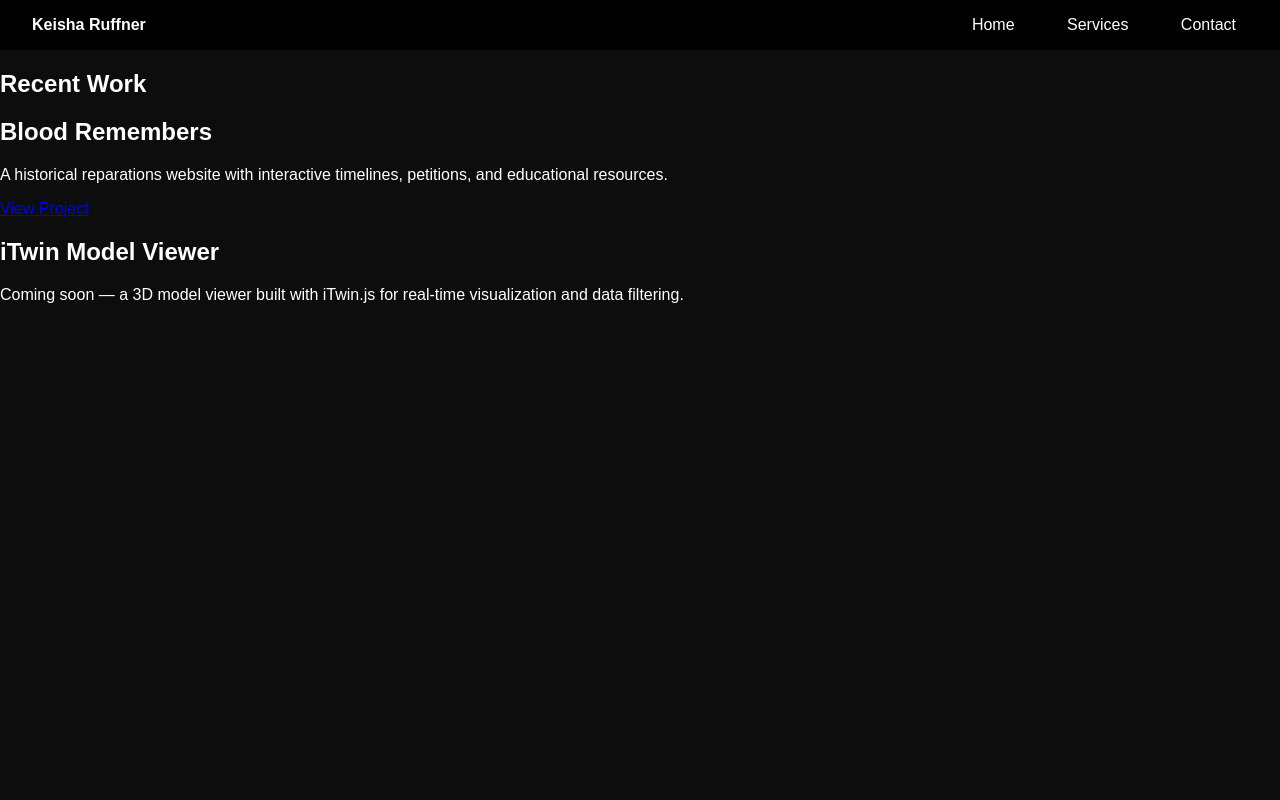
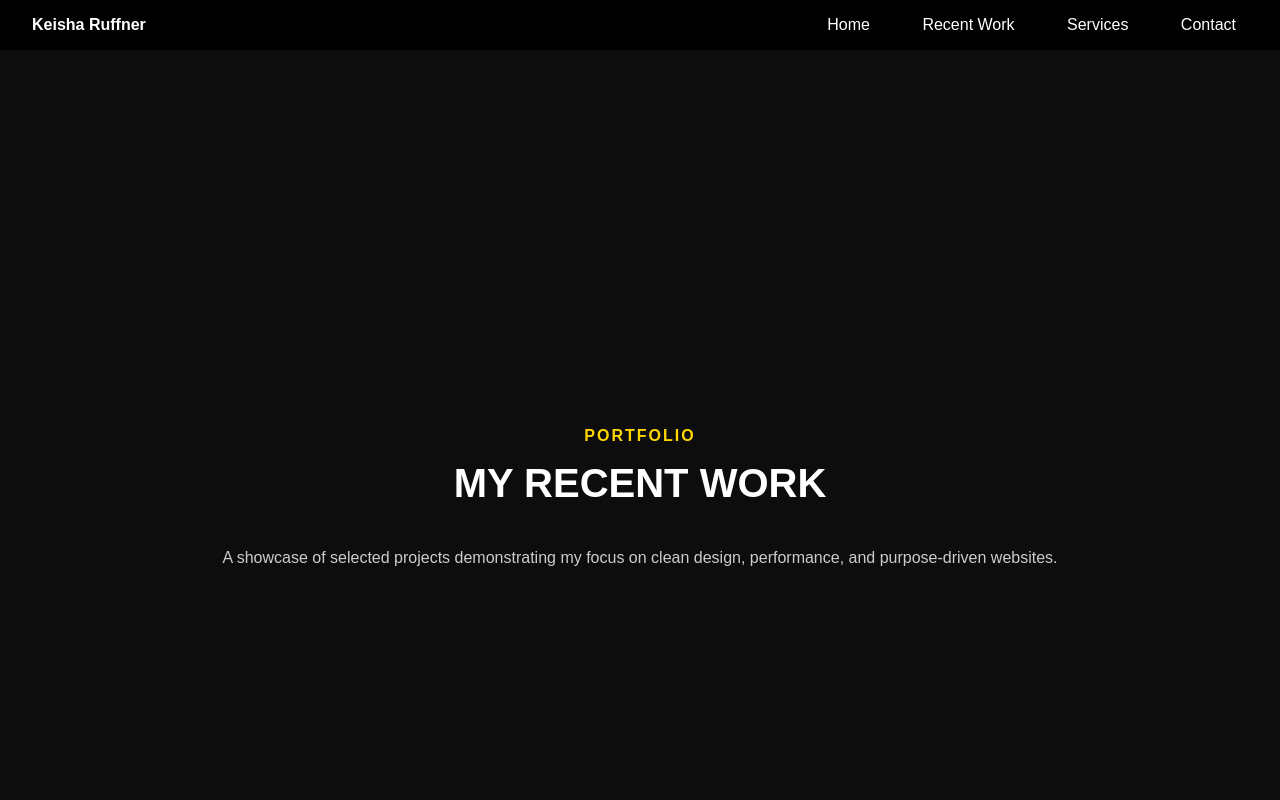
Before and after one commit to keiruff/portfolio, a plain HTML site: page recent-work.html in a window 1280 px wide. Shown: the top 800 px of the page. Drawn offline with Linux system fonts and the light colour scheme.

Commit message:
Update recent-work.html

```diff
--- a/recent-work.html
+++ b/recent-work.html
@@ -3,34 +3,33 @@
 <head>
   <meta charset="UTF-8" />
   <meta name="viewport" content="width=device-width, initial-scale=1.0"/>
-  <title>Recent Work | Keisha Ruffner</title>
+  <title>Recent Work | Keisha Ruffner Portfolio</title>
   <link rel="stylesheet" href="styles.css" />
 </head>
 <body>
-
   <header>
     <div class="logo"><strong>Keisha Ruffner</strong></div>
     <nav>
       <a href="index.html">Home</a>
+      <a href="recent-work.html">Recent Work</a>
       <a href="services-packages.html">Services</a>
       <a href="contact.html">Contact</a>
     </nav>
   </header>
 
-<section class="content">
-  <h1>Recent Work</h1>
+  <section class="hero-centered">
+    <p class="tagline">Portfolio</p>
+    <h1>My Recent Work</h1>
+    <p class="subtext">
+      A showcase of selected projects demonstrating my focus on clean design, performance, and purpose-driven websites.
+    </p>
+  </section>
 
+  <section class="projects">
     <div class="project">
       <h2>Blood Remembers</h2>
-    <p>A historical reparations website with interactive timelines, petitions, and educational resources.</p>
-    <a href="https://bloodremembers.org" target="_blank">View Project</a>
+      <p>A historical reparations awareness site combining timelines, petitions, and educational resources.</p>
+      <a href="https://bloodremembers.org" target="_blank" rel="noopener">View Project</a>
     </div>
-
     <div class="project">
-    <h2>iTwin Model Viewer</h2>
-    <p>Coming soon — a 3D model viewer built with iTwin.js for real-time visualization and data filtering.</p>
-  </div>
-</section>
-
-</body>
-</html>
+      <h2>Personal Portfolio</h2>
```
Lines whose indentation alone changed are shown as unchanged.
